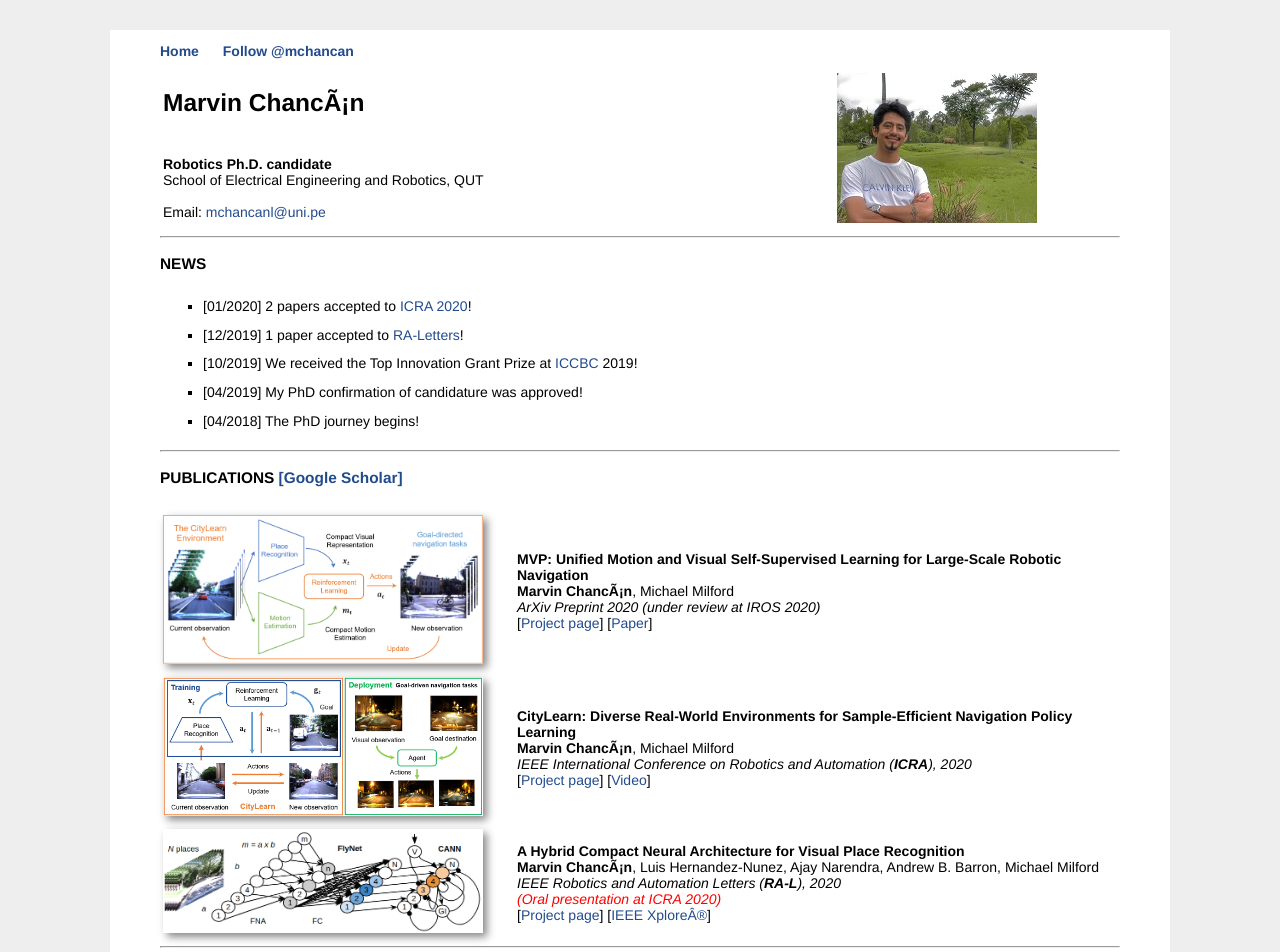
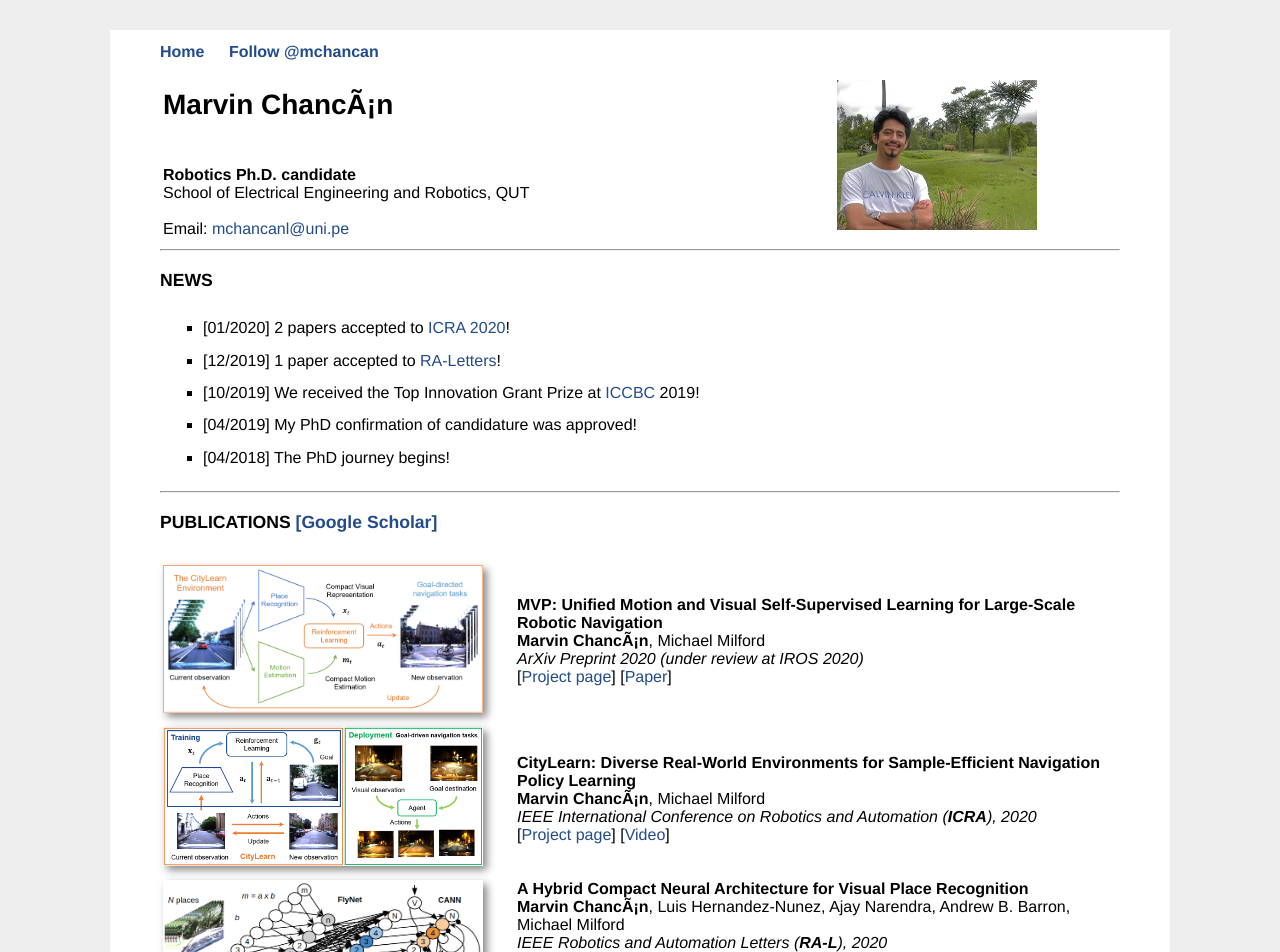
Before and after one commit to mchancan/mchancan.github.io, a Jekyll site: the page built from index.html, in a window 1280 px wide. Shown: the top 952 px of the page. Built offline with Jekyll 4.4.1, drawn with Linux system fonts in a browser that asks for light colours; comment, search, counter and statistics services are not loaded.

Commit message:
Update main.css

```diff
--- a/css/main.css
+++ b/css/main.css
@@ -30,8 +30,8 @@ html {
 body {
   /*font-family: Georgia, Helvetica, Arial, Verdana, san-serif, Times;*/
   font-family: "Helvetica", Helvetica, sans-serif;
-  font-size: 14px;
-  /*font-size: 16px;
+  /*font-size: 14px;
+  font-size: 16px;
   line-height: 1.5;*/
   font-weight: normal;
   background-color: #ffffff;
```
